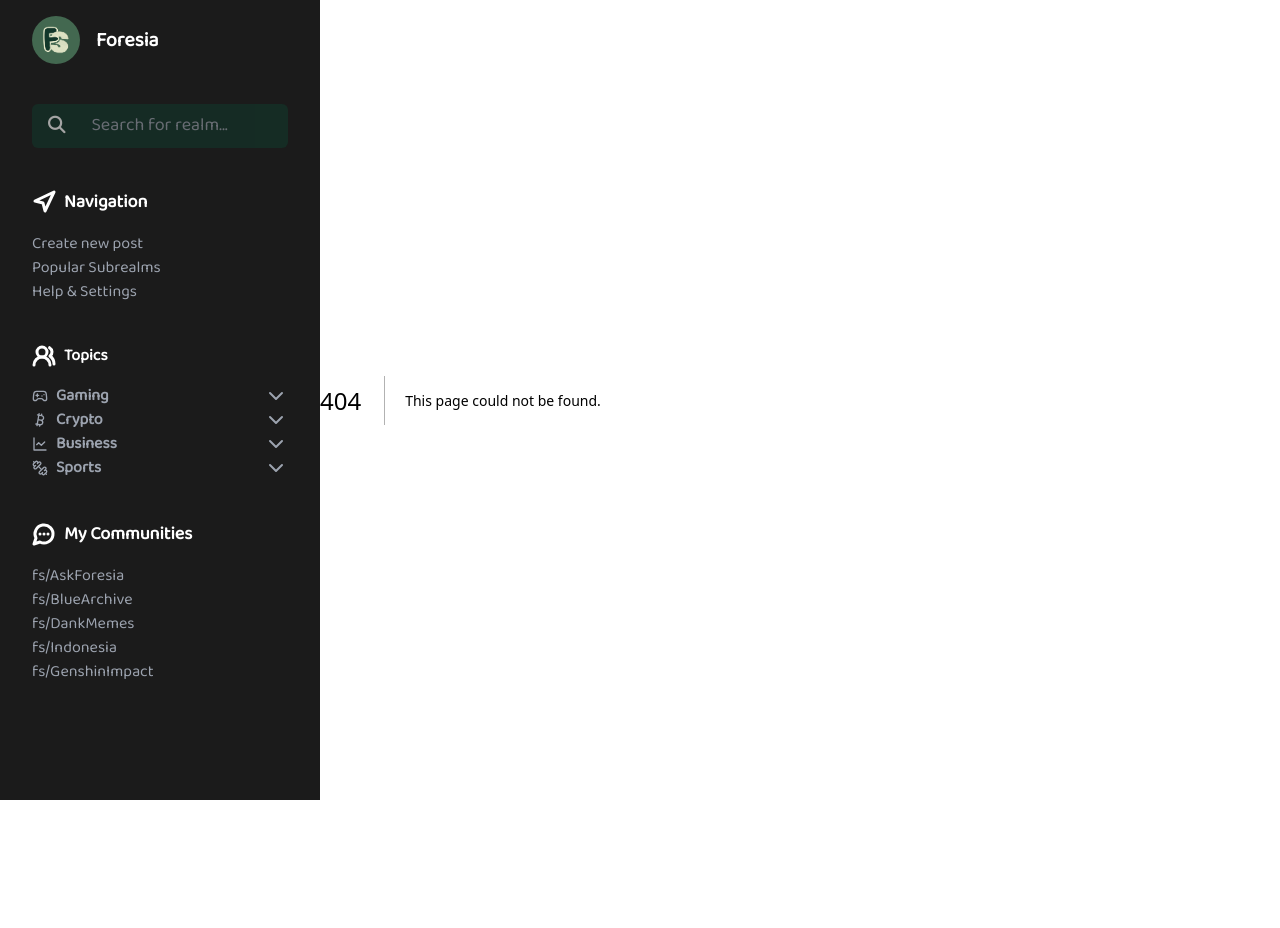
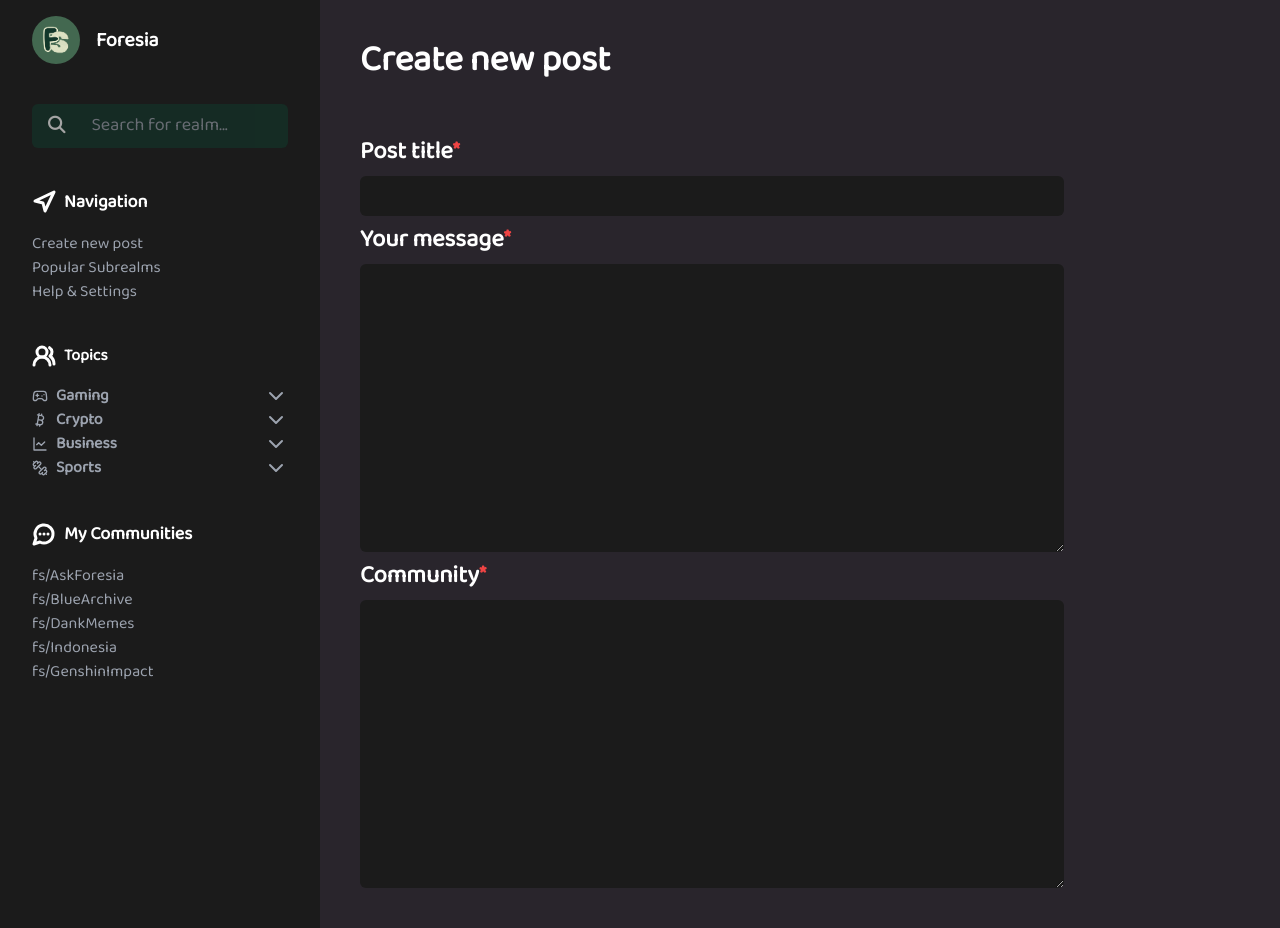
Before and after one commit to KagChi/foresia, a Next.js app: page /create in a window 1280 px wide. Before the commit this address had no page. Before the commit the page ends 800 px from the top, so only its background shows below. Built offline with nearby package versions, Linux system fonts and the light colour scheme.

Commit message:
fix: sidebar height

```diff
--- /dev/null
+++ b/src/app/create/page.tsx
@@ -0,0 +1,26 @@
+export default function Create() {
+    return (
+        <>
+            <div className="container flex w-full flex-col gap-2 p-10 lg:max-w-6xl">
+                <p className="text-4xl font-bold text-white">Create new post</p>
+
+                <div className="mt-12 flex flex-col gap-2">
+                    <div className="flex flex-col gap-2 text-white">
+                        <p className="text-2xl font-semibold">Post title<span className="text-red-500">*</span></p>
+                        <input className="min-h-8 w-full rounded-md bg-[#1B1B1B] p-2 outline-none md:w-4/5" />
+                    </div>
+
+                    <div className="flex flex-col gap-2 text-white">
+                        <p className="text-2xl font-semibold">Your message<span className="text-red-500">*</span></p>
+                        <textarea className="max-h-72 min-h-72 w-full rounded-md bg-[#1B1B1B] p-2 outline-none md:w-4/5" />
+                    </div>
+
+                    <div className="flex flex-col gap-2 text-white">
+                        <p className="text-2xl font-semibold">Community<span className="text-red-500">*</span></p>
+                        <textarea className="max-h-72 min-h-72 w-full rounded-md bg-[#1B1B1B] p-2 outline-none md:w-4/5" />
+                    </div>
+                </div>
+            </div>
+        </>
+    );
+}
--- a/src/app/layout.tsx
+++ b/src/app/layout.tsx
@@ -38,12 +38,12 @@ export default async function RootLayout({
                 <link rel="stylesheet" href="https://cdnjs.cloudflare.com/ajax/libs/font-awesome/6.5.1/css/all.min.css" />
             </head>
 
-            <body className={Baloo.className}>
-                <div className="flex flex-row overflow-x-hidden">
+            <body className={`${Baloo.className} flex h-full min-h-screen flex-row overflow-x-hidden`}>
+                <div className="shrink-0">
                     <Sidebar />
+                </div>
 
-                    {children}
-                </div>
+                <div className="grow">{children}</div>
             </body>
         </html>
     );
--- a/src/components/Sidebar.tsx
+++ b/src/components/Sidebar.tsx
@@ -44,7 +44,7 @@ export const Sidebar = () => {
                 }
             </button>
 
-            <div className={`sidebar-container ${state ? "absolute z-40 flex min-h-screen w-9/12 flex-col gap-10 bg-[#1B1B1B] px-8 py-4 md:relative md:w-80" : "hidden min-h-screen w-full flex-col gap-10 bg-[#1B1B1B] px-8 py-4 md:w-80 lg:flex"}`}>
+            <div className={`sidebar-container flex h-full flex-col gap-10 bg-[#1B1B1B] px-8 py-4 ${state ? "absolute z-40 w-9/12 px-8 py-4 md:relative md:w-80" : "hidden w-full md:w-80 lg:flex"}`}>
                 <a href="/" className="flex flex-row items-center gap-4 text-white">
                     <Image className="size-12 rounded-full" height={512} width={512} alt="Logo" src={"/Logo.png"} />
                     <p className="text-xl font-bold ">Foresia</p>
```
